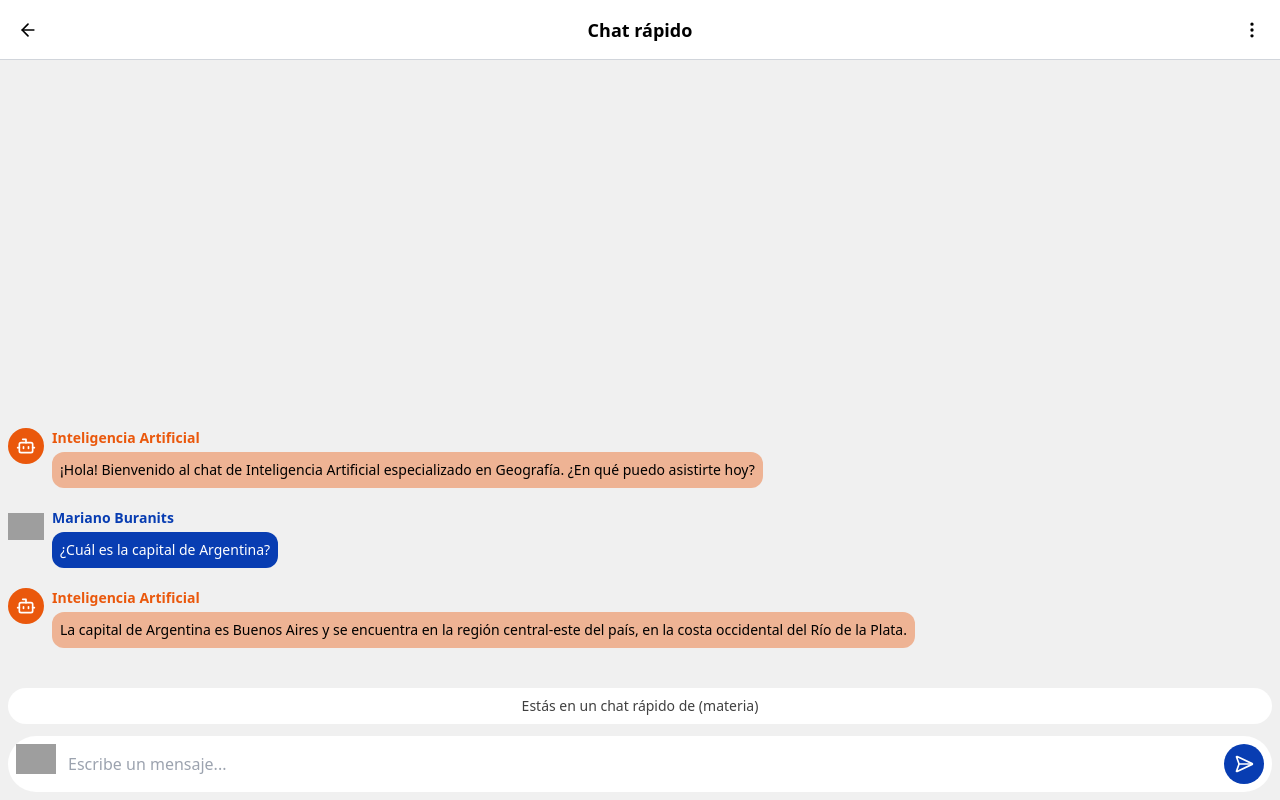
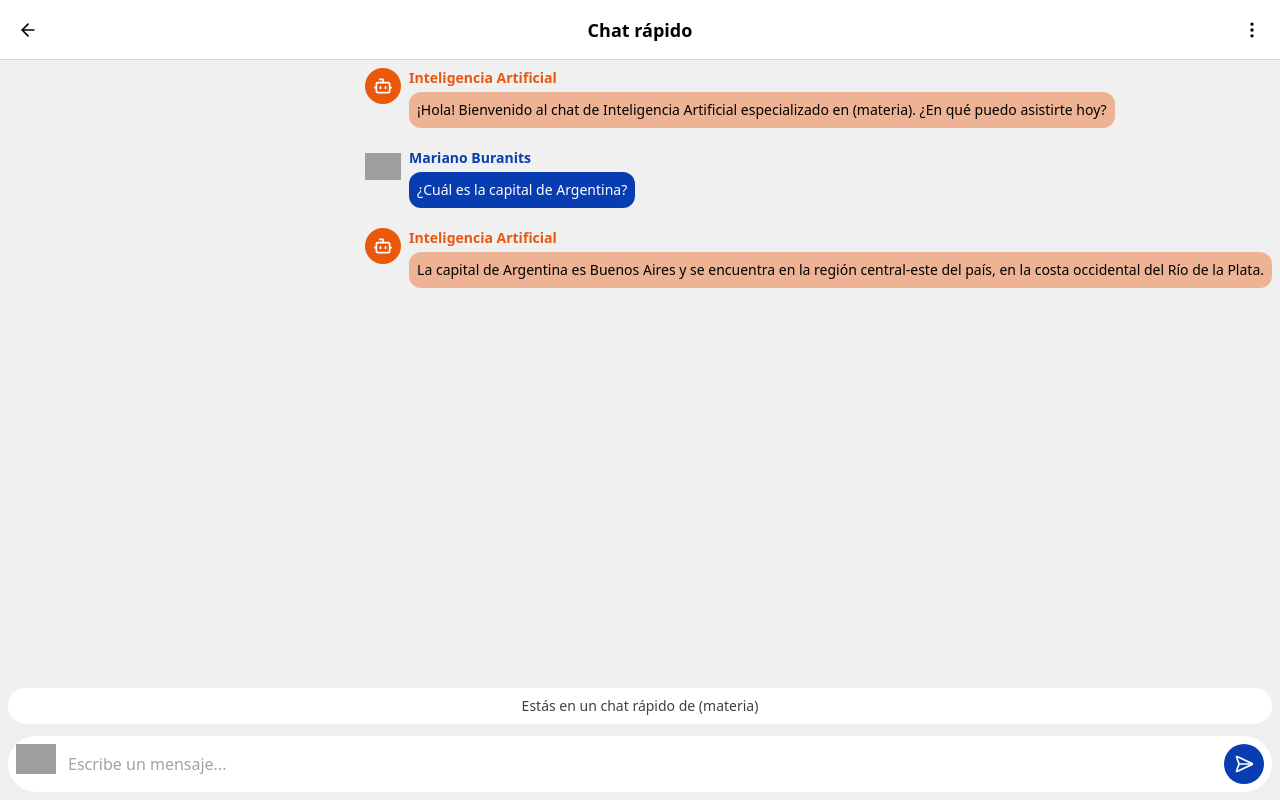
Before and after one commit to Sebastian-Winter12/libelo-back, a Vue app: page /chat/fast in a window 1280 px wide. Built offline with nearby package versions, Linux system fonts and the light colour scheme; grey boxes are pictures that could not be loaded.

Commit message:
Update chat message in FastChatView.vue

```diff
--- a/src/views/FastChatView.vue
+++ b/src/views/FastChatView.vue
@@ -8,8 +8,8 @@ import { SendHorizontalIcon, Bot } from 'lucide-vue-next';
     <BaseBody class="max-h-screen">
         <BaseNav title="Chat rápido" />
         <div class="flex flex-col justify-between gap-10 p-2 pt-0 max-h-[calc(100vh-60px)]">
-            <div class="w-full h-full overflow-scroll">
-                <div class="flex flex-col justify-end gap-5 h-full">
+            <div class="flex flex-col items-end overflow-y-auto">
+                <div class="flex flex-col justify-end gap-5 pt-2">
                     <div class="flex gap-2">
                         <div class="flex items-center justify-center size-9 bg-orange-600 rounded-full text-white flex-shrink-0">
                             <Bot :size="20" />
@@ -17,7 +17,7 @@ import { SendHorizontalIcon, Bot } from 'lucide-vue-next';
                         <div class="flex flex-col w-full gap-1">
                             <span class="text-sm text-orange-600 font-semibold">Inteligencia Artificial</span>
                             <div class="bg-orange-600/40 p-2 rounded-xl w-fit">
-                                <p class="text-sm">¡Hola! Bienvenido al chat de Inteligencia Artificial especializado en Geografía. ¿En qué puedo asistirte hoy?</p>
+                                <p class="text-sm">¡Hola! Bienvenido al chat de Inteligencia Artificial especializado en (materia). ¿En qué puedo asistirte hoy?</p>
                             </div>
                         </div>
                     </div>
```
